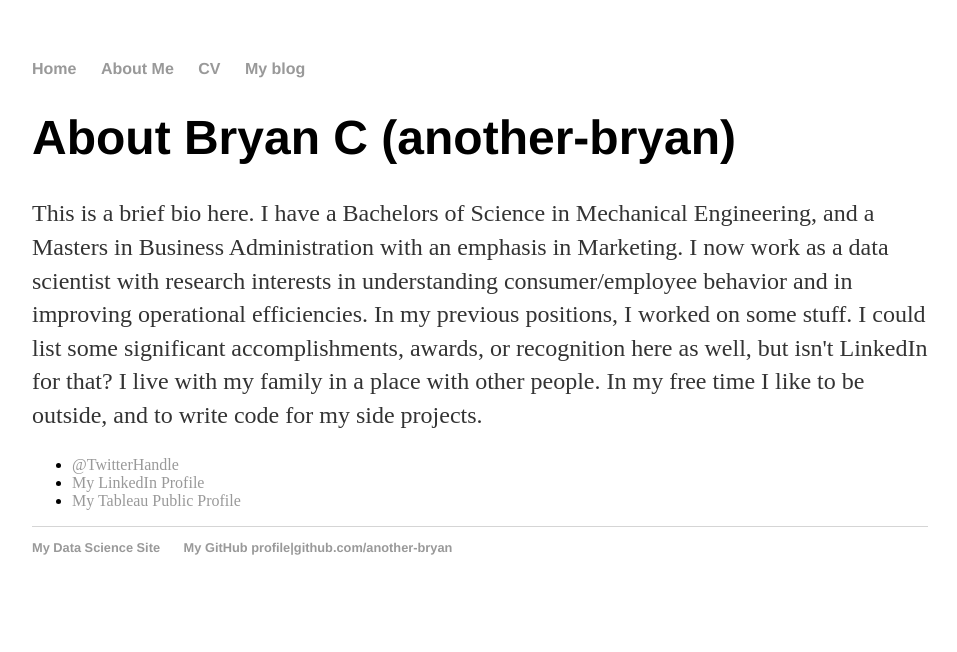
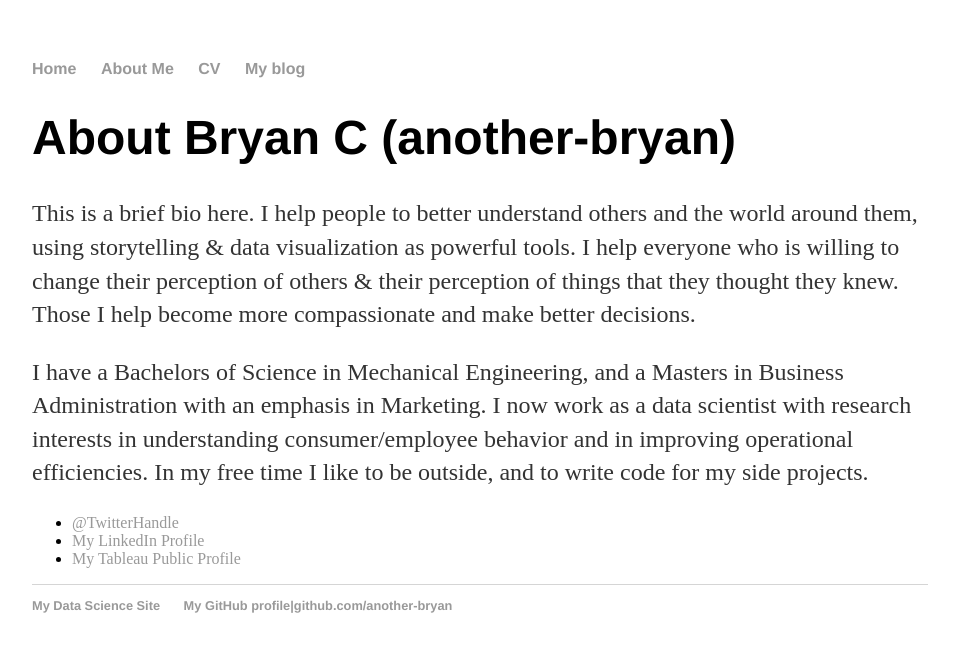
Before and after one commit to another-bryan/another-bryan.github.io, a Jekyll site: the page built from about.html, in a window 1280 px wide. Shown: the top 652 px of the page, without its empty margins (160-1117 px from the left). Built offline with Jekyll 4.4.1, drawn with Linux system fonts in a browser that asks for light colours.

Commit message:
Update about.html
Added LinkedIn URL to hyperlink. Take LinkedIn Summary and add it as first paragraph in bio.

```diff
--- a/about.html
+++ b/about.html
@@ -6,15 +6,18 @@
 		<div class="about">
 			<h1>About Bryan C (another-bryan)</h1>
 			<p>This is a brief bio here.
+				I help people to better understand others and the world around them, using storytelling & data visualization as powerful tools.
+				I help everyone who is willing to change their perception of others & their perception of things that they thought they knew.
+				Those I help become more compassionate and make better decisions.
+			</p>
+			<p>
 				I have a Bachelors of Science in Mechanical Engineering, and a Masters in Business Administration with an emphasis in Marketing.
 				I now work as a data scientist with research interests in understanding consumer/employee behavior and in improving operational efficiencies.
-				In my previous positions, I worked on some stuff. I could list some significant accomplishments, awards, or recognition here as well, but isn't LinkedIn for that?
-				I live with my family in a place with other people.
 				In my free time I like to be outside, and to write code for my side projects.</p>
 
 			<ul class="contacts">
 				<li><a href="#">@TwitterHandle</a></li>
-				<li><a href="#">My LinkedIn Profile</a></li>
+				<li><a href="https://www.linkedin.com/in/bryanchisholm/">My LinkedIn Profile</a></li>
 				<li><a href="https://public.tableau.com/profile/bryanc/">My Tableau Public Profile</a></li>
 				</ul>
 		</div>
```
